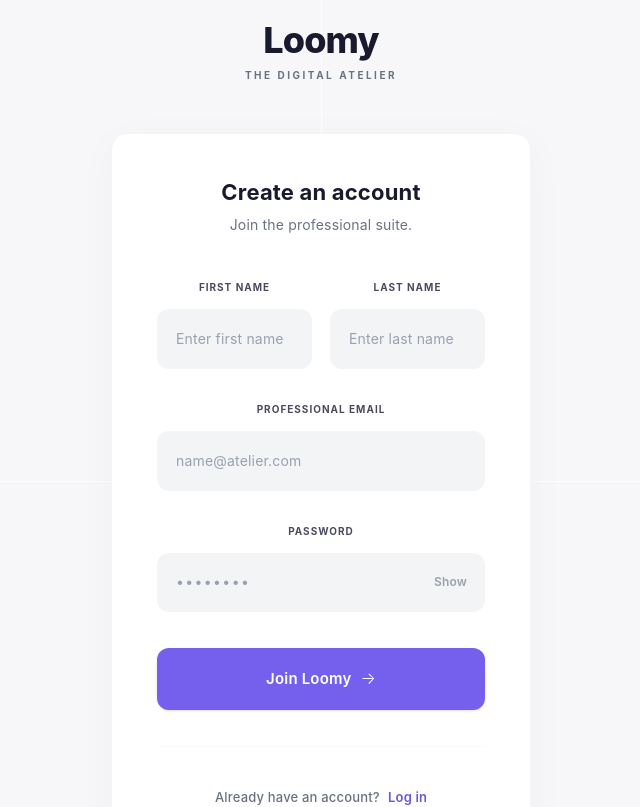
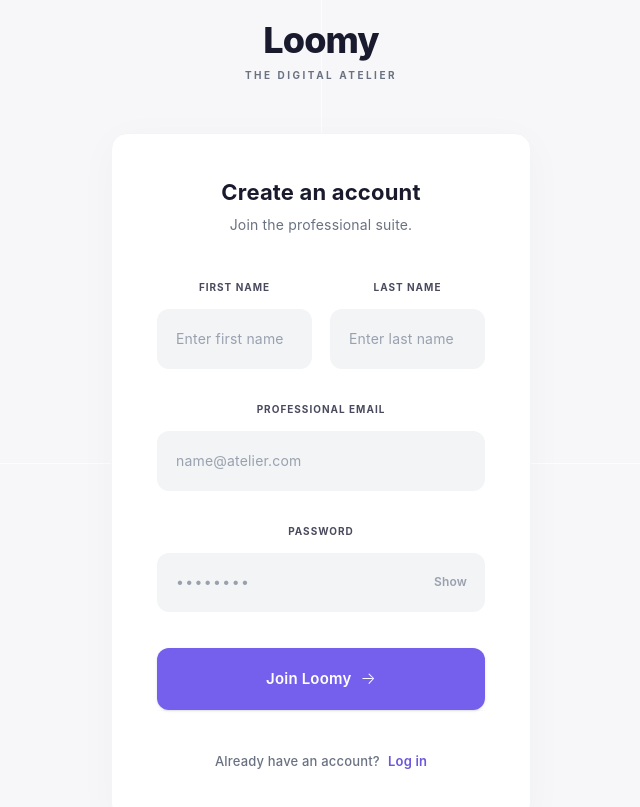
Before and after one commit to ariigrangetto/loomy, a React (Vite) app: page /register in a window 1280 px wide. Shown: the top 807 px of the page, without its empty margins (319-959 px from the left). Built offline with nearby package versions, Linux system fonts and the light colour scheme; no server answers.

Commit message:
fix: style

```diff
--- a/src/pages/Register.tsx
+++ b/src/pages/Register.tsx
@@ -45,8 +45,8 @@ export default function Register() {
     return (
         <main className="min-h-screen flex flex-col items-center justify-center p-6 bg-[#f7f7f9] relative font-sans">
             <div className="absolute inset-0 pointer-events-none z-0 flex items-center justify-center overflow-hidden">
-                <div className="absolute top-0 bottom-0 w-[1px] bg-white/80"></div>
-                <div className="absolute left-0 right-0 h-[1px] bg-white/80"></div>
+                <div className="absolute top-0 bottom-0 w-px bg-white/80"></div>
+                <div className="absolute left-0 right-0 h-px bg-white/80"></div>
             </div>
 
             <div className="relative z-10 w-full max-w-[420px]">
@@ -135,7 +135,7 @@ export default function Register() {
                         </div>
                     )}
 
-                    <div className="mt-8 pt-8 border-t border-gray-50 text-center">
+                    <div className="pt-8 border-t border-gray-50 text-center">
                         <Link to="/login" className="text-[13px] text-gray-500 font-medium">
                             Already have an account? <span className="font-semibold text-[#6b58dc] hover:text-[#5a46c8] transition-colors ml-1">Log in</span>
                         </Link>
```
